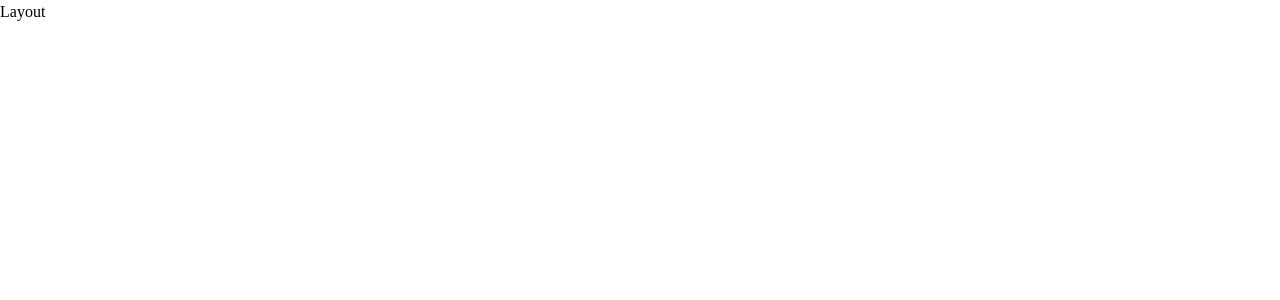
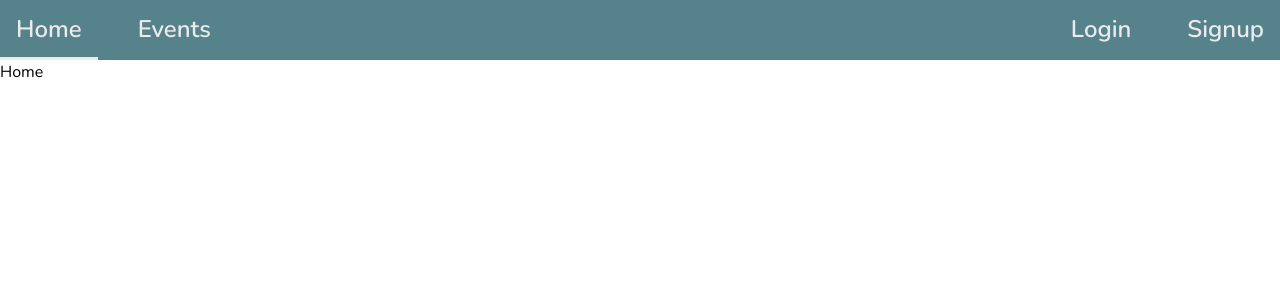
Before and after one commit to KLociJS/Advanced-team-project, a React (Create React App) app in the folder client/: page / in a window 1280 px wide. Shown: the top 300 px of the page. Built offline with nearby package versions, Linux system fonts and the light colour scheme.

Commit message:
feat: Add navbar

```diff
--- a/client/src/App.jsx
+++ b/client/src/App.jsx
@@ -20,10 +20,10 @@ import {
 const router = createBrowserRouter(
     createRoutesFromElements(
       <Route path='/' element={<Layout />}>
+        <Route index element={< Home />}/>
         <Route path='/createvent' element={<CreateEvent />}/>
         <Route path='/dashboard' element={< Dashboard />}/>
         <Route path='/events' element={< Events />}/>
-        <Route path='/home' element={< Home />}/>
         <Route path='/joinedevents' element={< JoinedEvents/>}/>
         <Route path='/login' element={< Login/>}/>
         <Route path='/signup' element={< Signup/>}/>
--- a/client/src/Layout/Layout.jsx
+++ b/client/src/Layout/Layout.jsx
@@ -1,10 +1,10 @@
-import React from 'react'
 import { Outlet } from 'react-router-dom'
+import { NavBar } from 'Layout'
 
 export default function Layout() {
   return (
     <>
-       <div>Layout</div>
+       <NavBar />
        <Outlet/>
     </>
   )
--- /dev/null
+++ b/client/src/Layout/NavBar/NavBar.css
@@ -0,0 +1,86 @@
+.nav-bar{
+    position: relative;
+    height: 60px;
+    background-color: var(--primary);
+
+    display: flex;
+    align-items: center;
+    justify-content: center;
+}
+
+.nav-ul{
+    position: absolute;
+    width: 100%;
+    height: 100%;
+    max-width: 1300px;
+
+    background-color: var(--primary);
+
+    display: flex;
+    align-items: center;
+    gap: 1.5rem;
+}
+
+.nav-li{
+    list-style: none;
+    height: 100%;
+}
+
+.nav-link{
+    font-size: 1.5rem;
+    font-weight: 600;
+    padding: 0.7rem 1rem;
+    height: 100%;
+    color: var(--secondary);
+    border-bottom: 3px solid transparent;
+    text-decoration: none;
+
+    display: flex;
+    align-items: center;
+}
+
+.nav-link:hover{
+    color: var(--secondary);
+    border-bottom: 3px solid var(--secondary);
+}
+
+.hamburger-icon{
+    position: absolute;
+    top: 14px;
+    right:1rem;
+    display: none;
+}
+
+.hamburger-icon:hover{
+    cursor: pointer;
+}
+
+.align-right{
+    margin-left: auto;
+}
+
+@media screen and (max-width: 600px) {
+    .nav-ul{
+        flex-direction: column;
+        align-items: center;
+        padding: 1rem;
+        height: auto;
+        top:60px;
+        left: -100%;
+        transition: all 0.5s ease;
+    }
+
+    .nav-ul.active {
+        left: 0;
+        top:60px;
+        transition: all 0.6s ease;
+        z-index: 1;
+    }
+
+    .hamburger-icon{
+        display: block;
+    }
+    .align-right{
+        margin-left: 0;
+    }
+}
--- /dev/null
+++ b/client/src/Layout/NavBar/NavBar.jsx
@@ -0,0 +1,33 @@
+import './NavBar.css'
+import { useState } from 'react'
+import { NavLink } from 'react-router-dom'
+
+import { FaBars, FaTimes } from 'react-icons/fa'
+
+export default function NavBar() {
+
+  const [isOpen,setIsOpen] = useState(false)
+
+  return (
+    <nav className='nav-bar'>
+      <ul className={`nav-ul ${isOpen ? 'active' : ''}`}>
+        <li className='nav-li'>
+          <NavLink to='/' className='nav-link' onClick={()=>setIsOpen(false)}>Home</NavLink>
+        </li>
+        <li className='nav-li'>
+          <NavLink to='events' className='nav-link' onClick={()=>setIsOpen(false)}>Events</NavLink>
+        </li>
+        <li className='nav-li align-right'>
+          <NavLink to='login' className='nav-link' onClick={()=>setIsOpen(false)}>Login</NavLink>
+        </li>
+        <li className='nav-li'>
+          <NavLink to='signup' className='nav-link' onClick={()=>setIsOpen(false)}>Signup</NavLink>
+        </li>
+      </ul>
+      {isOpen ?
+      <FaTimes onClick={()=>setIsOpen(false)} className='hamburger-icon' size={'30px'} /> :
+      <FaBars onClick={()=>setIsOpen(true)} className='hamburger-icon' size={'30px'}/>
+      }
+    </nav>
+  )
+}
--- a/client/src/Layout/index.jsx
+++ b/client/src/Layout/index.jsx
@@ -1,3 +1,7 @@
 import Layout from './Layout'
+import NavBar from './NavBar/NavBar'
 
-export { Layout }
+export {
+    Layout,
+    NavBar,
+}
--- a/client/src/index.css
+++ b/client/src/index.css
@@ -1,3 +1,6 @@
+/* Font */
+@import url('https://fonts.googleapis.com/css2?family=Nunito:wght@200;300;400;500;600;700&display=swap');
+
 /* Colors */
 :root {
   --primary: #55828B;
@@ -6,6 +9,12 @@
   --text-primary: #272727;
   --text-secondary: #6C6C6C;
 }
+
+*{
+  font-family: 'Nunito', sans-serif;
+}
+
+
 
 
 /*
```
